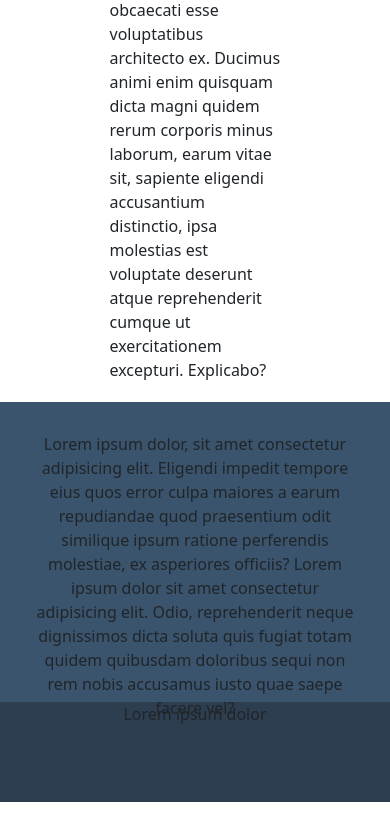
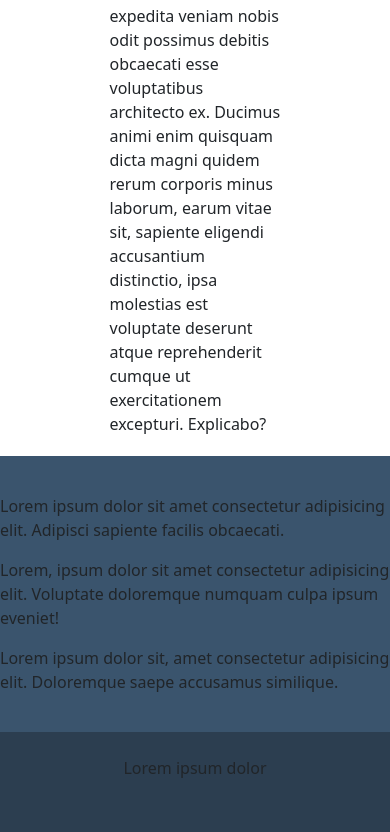
Before and after one commit to EricaMarzi/html-css-bootstrap-freelancer, a plain HTML site: page index.html in a window 390 px wide. Shown: the part 4153-4985 px from the top of the page. Before the commit the page ends 4955 px from the top, so only its background shows below. Drawn offline with nearby package versions, Linux system fonts and the light colour scheme.

Commit message:
footer responsive

```diff
--- a/index.html
+++ b/index.html
@@ -79,14 +79,23 @@
 
     <footer>
         <div class="top-footer">
-            <div class="text-center footer-content">
-                Lorem ipsum dolor, sit amet consectetur adipisicing elit. Eligendi impedit tempore eius quos error culpa maiores a earum repudiandae quod praesentium odit similique ipsum ratione perferendis molestiae, ex asperiores officiis?
-                Lorem ipsum dolor sit amet consectetur adipisicing elit. Odio, reprehenderit neque dignissimos dicta soluta quis fugiat totam quidem quibusdam doloribus sequi non rem nobis accusamus iusto quae saepe facere vel?
+            <div class="container m-auto footer-content">
+                <div class="row row-cols-1">
+                    <div class="col-md-4 my-2">
+                        Lorem ipsum dolor sit amet consectetur adipisicing elit. Adipisci sapiente facilis obcaecati.
+                    </div>
+                    <div class="col-md-4 my-2">
+                        Lorem, ipsum dolor sit amet consectetur adipisicing elit. Voluptate doloremque numquam culpa ipsum eveniet!
+                    </div>
+                    <div class="col-md-4 my-2">
+                        Lorem ipsum dolor sit, amet consectetur adipisicing elit. Doloremque saepe accusamus similique.
+                    </div>
+                </div>
             </div>
         </div>
 
         <div class="bottom-footer">
-            <div class="text-center">
+            <div class="text-center pt-4">
                 Lorem ipsum dolor
             </div>
         </div>
--- a/style.css
+++ b/style.css
@@ -26,7 +26,6 @@ section {
 
 section.about {
     background-color: #1abc9c;
-    height: 600px; /* per costruzione*/
 }
 
 footer {
@@ -35,12 +34,10 @@ footer {
 
 .top-footer {
     background-color: #3a546d;
-    height: 300px; /* per costruzione*/
 }
 
 .footer-content {
-    padding: 30px;
-
+    padding: 30px 0;
 }
 
 
```
